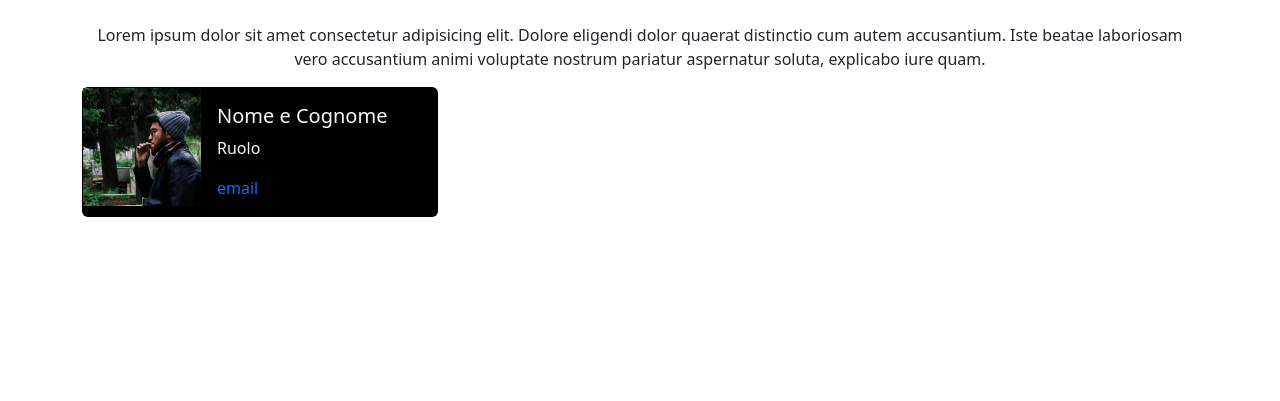
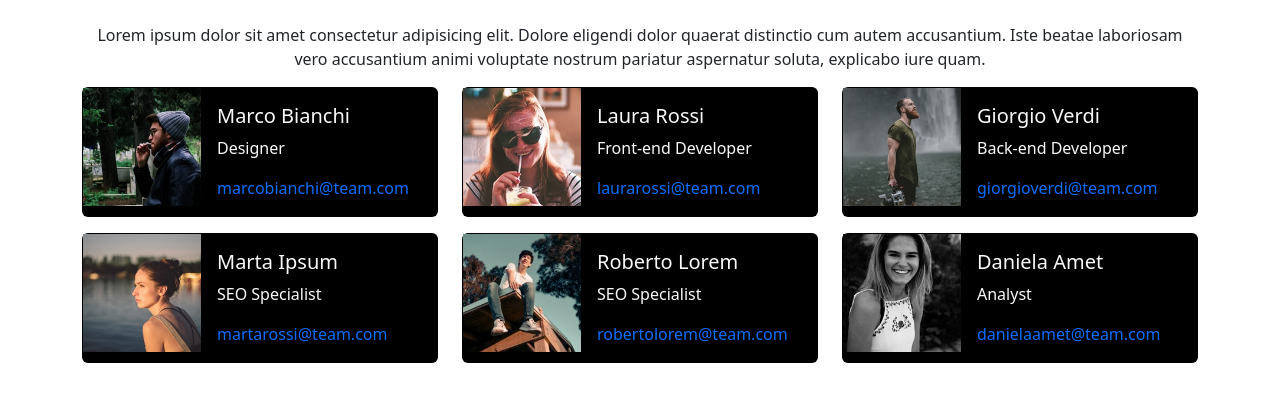
Before and after one commit to fabioferrari00/js-our-team, a plain HTML site: page index.html in a window 1280 px wide. Shown: the part 121-522 px from the top of the page. Drawn offline with nearby package versions, Linux system fonts and the light colour scheme.

Commit message:
[upd] ciclo l'array di oggetti e lo inserisco nell'html

```diff
--- a/index.html
+++ b/index.html
@@ -13,31 +13,14 @@
   <div class="container">
     <div class="row">
       <div class="col-12 text-center">
-        <h1 class="my-5">Meet Our Team</h1>
+        <h1 class="my-5" id="title">Meet Our Team</h1>
         <p>Lorem ipsum dolor sit amet consectetur adipisicing elit. Dolore eligendi dolor quaerat
           distinctio cum autem
           accusantium. Iste beatae laboriosam vero accusantium animi voluptate nostrum pariatur aspernatur soluta,
           explicabo iure quam.</p>
       </div>
     </div>
-    <div class="row" id="team-members">
-      <div class="col-12 col-md-4">
-        <div class="card mb-3 bg-black">
-          <div class="row g-0">
-            <div class="col-md-4">
-              <img src="./assets/img/male1.png" class="img-fluid" alt="...">
-            </div>
-            <div class="col-md-8">
-              <div class="card-body">
-                <h5 class="card-title text-light" id="name">Nome e Cognome</h5>
-                <p class="card-text text-light" id="role">Ruolo</p>
-                <p class="card-text text-primary" id="email">email</p>
-              </div>
-            </div>
-          </div>
-        </div>
-      </div>
-    </div>
+    <div class="row" id="team-members"></div>
   </div>
   <script src="./js/script.js"></script>
 </body>
--- a/js/script.js
+++ b/js/script.js
@@ -36,3 +36,39 @@ const teamMembers = [
     img: "img/female3.png"
   }
 ];
+
+//definizione della fuinzione che mi genera la struttura delle card
+const generateCard = (member) => {
+
+  const { name, role, email, img } = member;
+
+  //mi creo una variabile che conterrà l'html e le informazioni della card
+  const memberCard = `<div class="col-12 col-md-4">
+        <div class="card mb-3 bg-black">
+          <div class="row g-0">
+            <div class="col-md-4">
+              <img src="./assets/${img}" class="img-fluid" alt="...">
+            </div>
+            <div class="col-md-8">
+              <div class="card-body">
+                <h5 class="card-title text-light" id="name">${name}</h5>
+                <p class="card-text text-light" id="role">${role}</p>
+                <p class="card-text text-primary" id="email">${email}</p>
+              </div>
+            </div>
+          </div>
+        </div>
+      </div>`
+  return memberCard;
+
+}
+
+const teamContainer = document.getElementById('team-members');
+
+for (let i = 0; i < teamMembers.length; i++) {
+
+  let card = generateCard(teamMembers[i]);
+
+  teamContainer.innerHTML += card;
+
+}
```
Also changed, not shown: css/style.css (added).
